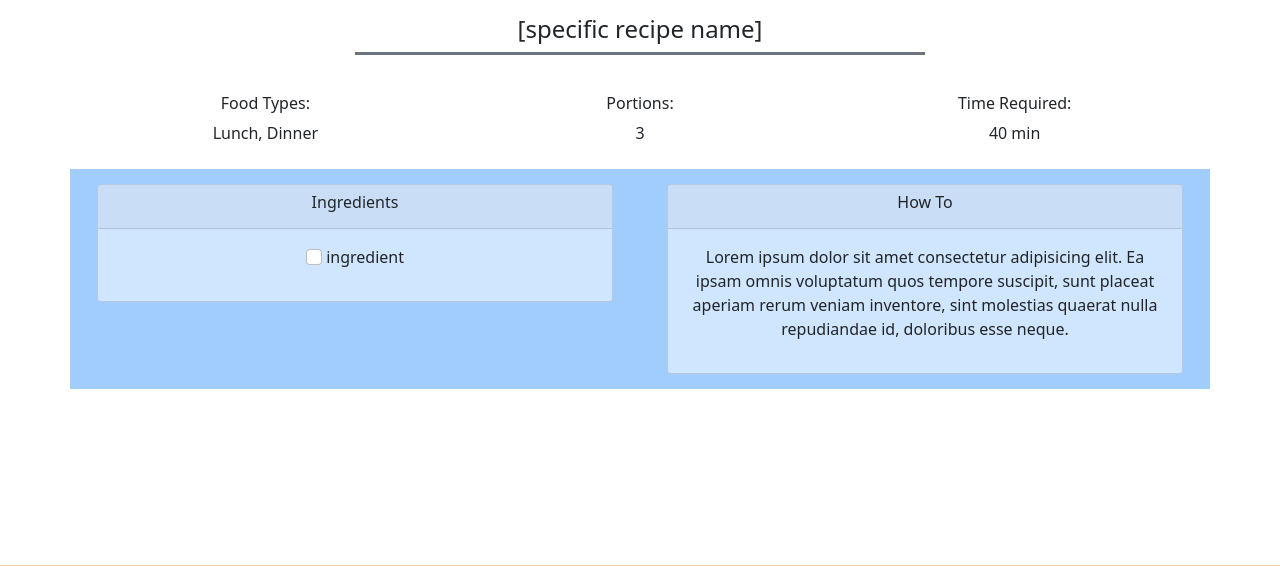
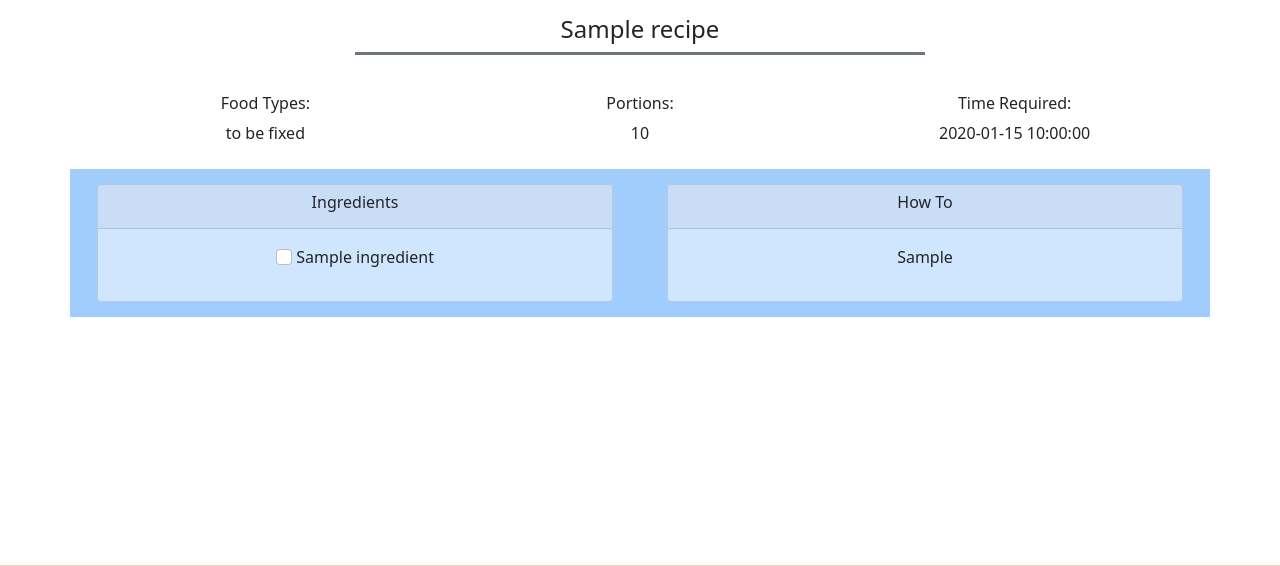
Before and after one commit to Code-Institute-Submissions/JuliaByl-the-virtual-food-court, a Flask app: template templates/view-recipe.html in a window 1280 px wide. Shown: the part 151-717 px from the top of the page. Run offline with Flask 2, Linux system fonts and the light colour scheme; the template is opened without the code that fills it: most values are stand-ins (such as "Sample title", 1, 10 or a date in 2020); some libraries are stand-ins or nearby versions.

Commit message:
set up path to recipe view, and start to populate view-recipe with db content

```diff
--- a/app.py
+++ b/app.py
@@ -36,9 +36,10 @@ def browse_recipes():
 
 
 # view recipe
-@app.route("/view-recipe")
-def view_recipe():
-    return render_template("view-recipe.html")
+@app.route("/view-recipe/<recipe_id>")
+def view_recipe(recipe_id):
+    recipe = mongo.db.recipes.find_one({"_id": ObjectId(recipe_id)})
+    return render_template("view-recipe.html", recipe=recipe)
 
 
 # register
--- a/templates/browse-recipes.html
+++ b/templates/browse-recipes.html
@@ -35,6 +35,8 @@
             {% for recipe in recipes %}
                 <div class="col">
                     <div class="card overflow-hidden">
+                        <!--card header is clickable and leads to view-recipe page-->
+                        <a href="{{ url_for('view_recipe', recipe_id=recipe._id) }}">
                             <div class="card-header border-3">
                                 <h4>{{ recipe.title }}</h4>
                                 <h6 class="card-details">
@@ -43,9 +45,8 @@
                                     <i class="fas fa-utensils"> {{ recipe.portions_amount }}</i>
                                 </h6>
                             </div>
+                        </a>
                         <div class="card-body">
-                            <!--temporary nav link to recipe view-->
-                            <a href="{{ url_for('view_recipe') }}">Go to recipe (temporary link)</a>
                             <p class="card-text">{{ recipe.how_to }}
                         </div>
                     </div>
--- a/templates/home.html
+++ b/templates/home.html
@@ -31,6 +31,7 @@ Happy cooking!!
             {% for i in range(3) %}
             <div class="col">
                 <div class="card overflow-hidden">
+                    <a href="{{ url_for('view_recipe', recipe_id=recipes[i]._id) }}">
                         <div class="card-header border-3">
                             <h4>{{ recipes[i].title }}</h4>
                             <h6 class="card-details">
@@ -39,9 +40,8 @@ Happy cooking!!
                                 <i class="fas fa-utensils"> {{ recipes[i].portions_amount }}</i>
                             </h6>
                         </div>
+                    </a>
                     <div class="card-body">
-                        <!--temporary nav link to recipe view-->
-                        <a href="{{ url_for('view_recipe') }}">Go to recipe (temporary link)</a>
                         <p class="card-text">{{ recipes[i].how_to }}</p>
                     </div>
                 </div>
--- a/templates/view-recipe.html
+++ b/templates/view-recipe.html
@@ -1,34 +1,36 @@
 {% extends "base.html" %}
 
 {% block subheader%}
-[specific recipe name]
+    {{ recipe.title }}
 {% endblock %}
 
 {% block content%}
-
-<!--Time, portions and categories. TODO: add function go generate the information from database-->
 
 <div class="container">
     <div class="row row-cols-md-3 row-cols-1 text-center p-2">
         <!--Time, portions and categories. TODO: add function go generate the information from database-->
         <div class="col">
             <h6>Food Types: </h6>
-            <p>Lunch, Dinner</p>
+            <p>
+                to be fixed
+                <!--TODO: change database to easier attach food types here. Instead of on/off on
+                    breakfast, lunch, dinner and breakfast, create a food_type key that has
+                    the value of the food types chosen when creating the recipe-->
+            </p>
         </div>
         <div class="col">
             <h6>Portions: </h6>
-            <p>3</p>
+            <p>{{ recipe.portions_amount }}</p>
         </div>
         <div class="col">
             <h6>Time Required: </h6>
-            <p>40 min</p>
+            <p>{{ recipe.time_required }}</p>
         </div>
     </div>
 </div>
 
 <div class="container main-container text-center">
     <div class="row row row-cols-md-2 row-cols-1">
-        <!--Ingredients card. TODO: add function go generate ingredients from database ingredients array-->
         <div class="col">
             <div class="card">
                 <div class="card-header">
@@ -36,11 +38,15 @@
                 </div>
                 <div class="card-body">
                     <ul class="list-unstyled">
+                        <!--function that goes through the "ingredients_amount"
+                            array and generates a new list item per array item-->
+                        {% for ingredient in recipe.ingredients_amount %}
                         <li>
                             <input class="form-check-input" type="checkbox"
                                 aria-label="Checkbox for ingredients being ticked off when used">
-                            ingredient
+                            {{ ingredient }}
                         </li>
+                        {% endfor %}
                     </ul>
                 </div>
             </div>
@@ -51,13 +57,7 @@
                     <h6>How To</h6>
                 </div>
                 <div class="card-body">
-                    <p>
-                        <!--TODO: text to be imported from databases-->
-                        Lorem ipsum dolor sit amet consectetur adipisicing elit. Ea ipsam omnis voluptatum quos tempore
-                        suscipit,
-                        sunt placeat aperiam rerum veniam inventore, sint molestias quaerat nulla repudiandae id,
-                        doloribus esse neque.
-                    </p>
+                    <p>{{ recipe.how_to }}</p>
                 </div>
             </div>
         </div>
```
Lines whose indentation alone changed are shown as unchanged.
